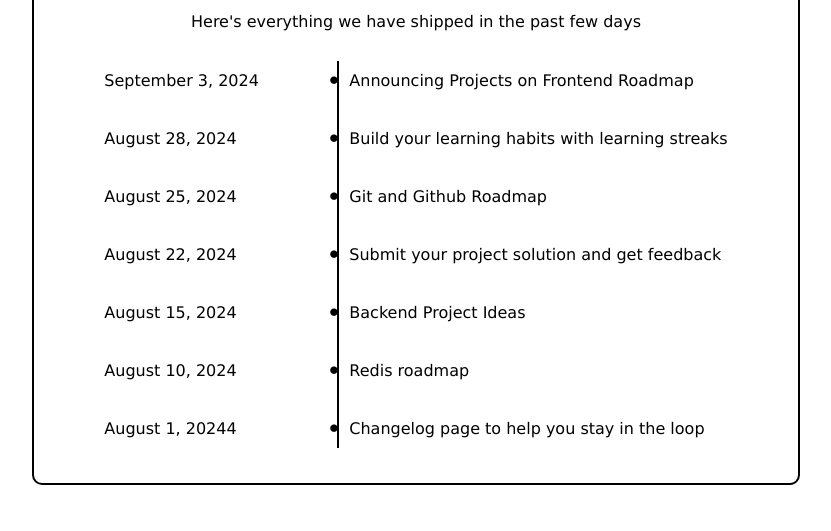
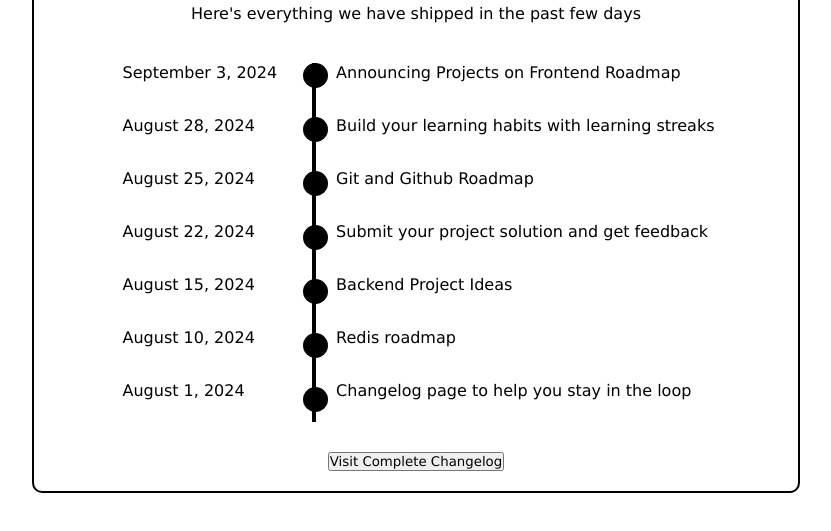
Before and after one commit to Kacper302/CHANGELOG, a plain HTML site: page index.html in a window 1280 px wide. Shown: the part 189-720 px from the top of the page, without its empty margins (224-1055 px from the left). Drawn offline with Linux system fonts and the light colour scheme.

Commit message:
create a progress bar

```diff
--- a/index.html
+++ b/index.html
@@ -7,7 +7,7 @@
     <title>Changelog</title>
 </head>
 <body>
-    <div id="changelog-container">
+    <main>
         <h1>Changelog</h1>
         <p>Here's everything we have shipped in the past few days</p>
         <div id="progress-bar">
@@ -24,7 +24,7 @@
         <br>
         <p class="date">August 10, 2024</p>
         <br>
-        <p class="date">August 1, 20244</p>
+        <p class="date">August 1, 2024</p>
         </div>
         <div id="dot-box">
         <div class="dot">⚫</div>
@@ -59,6 +59,7 @@
 
         </div>
         </div>
-    </div>
+        <button>Visit Complete Changelog</button>
+    </main>
 </body>
 </html>
--- a/style.css
+++ b/style.css
@@ -10,7 +10,7 @@ body{
     justify-content: center;
     align-items: center;
 }
-#changelog-container{
+main{
     border: 2px solid black;
     border-radius: 10px;
     padding: 20px;
@@ -22,18 +22,39 @@ body{
     gap: 15px;
 }
 #progress-bar{
+    margin-top: 25px;
     display: flex;
-    margin: 5px;
+
 }
-#dot-box , #progress-box, #date-box, .dot, .date, .progress  {
+#dot-box , #progress-box,  .dot, .date, .progress  {
 
-    margin: 10px;
+    margin-bottom: 15px;
+    margin-left: 5px;
 }
+#date-box,.dot, .date{
+    margin-right: 0;
+}
+
+
+.progress{
+    margin-left: 10px;
+    padding-left: 10px;
+}
+
 #progress-box{
-    border-left: 2px solid black;
-    margin-left: 5px;
+    border-left: 4px solid black;
+
 }
 
 #dot-box{
-    transform: translateX(85%);
+    transform: translateX(70%);
+    margin-left: 0;
+
 }
+.dot{
+    height: 25px;
+    width: 25px;
+    border-radius: 50%;
+    background-color: black;
+    margin-bottom: 10px;
+}
```
